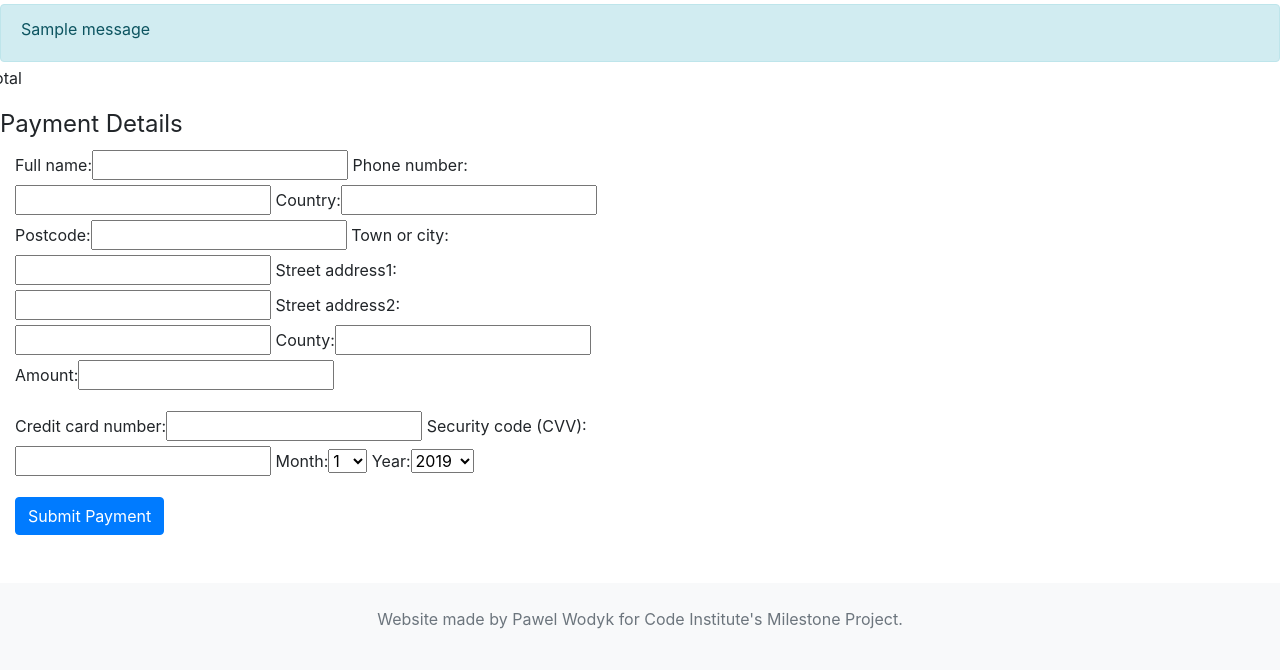
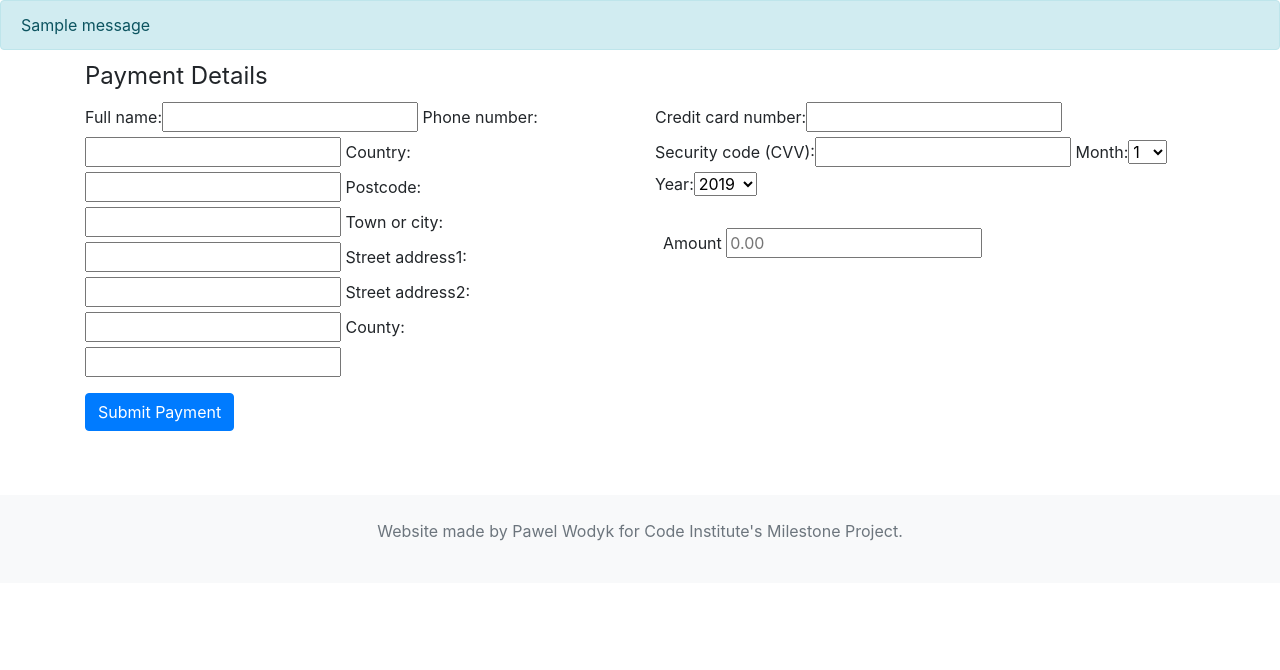
Before and after one commit to pawodyk/CI_MilestoneProject4, a Django app: page /checkout/ in a window 1280 px wide. Shown: the part 90-760 px from the top of the page. Run offline with Django 3.2, Linux system fonts and the light colour scheme; a user stored in the database is signed in; tables that the repository leaves empty hold one stand-in row (values such as "Sample post"); one stand-in notice (Sample message) is shown; some libraries are stand-ins or nearby versions.

Commit message:
complited the checkout option, added functionality to contribute to the tickets that were already created

```diff
--- a/checkout/forms.py
+++ b/checkout/forms.py
@@ -15,4 +15,4 @@
 class OrderForm(forms.ModelForm):
     class Meta:
         model = Order
-        fields = ('full_name', 'phone_number', 'country', 'postcode', 'town_or_city', 'street_address1', 'street_address2', 'county', 'amount')
+        fields = ('full_name', 'phone_number', 'country', 'postcode', 'town_or_city', 'street_address1', 'street_address2', 'county',)
--- a/checkout/templates/checkout.html
+++ b/checkout/templates/checkout.html
@@ -1,53 +1,38 @@
-{% extends "base.html" %}
-{% load static from staticfiles %}
-{% load bootstrap_tags %}
+{% extends "base.html" %} {% load static from staticfiles %} {% load bootstrap_tags %}
 
-{% block content %}
-<div class="row row-flex">
-    {% for item in cart_items %}
-
-    <div class="col-xs-10 col-xs-offset-1 col-sm-offset-0 col-sm-6 col-md-4 display panel panel-default">
-        <div class="panel-body">
-            <div class="product" style="background-image: url('{{ MEDIA_URL }}{{ item.product.image }}')"></div>
-
-            <div class="caption">
-                <h3>{{ item.product.name }}</h3>
-                <p class="product-description">{{ item.product.description }}</p>
-                <p>{{ item.quantity }}</p>
-                <p>{{ item.product.price }}</p>
-            </div>
-        </div>
-    </div>
-    {% endfor %}
-</div>
-<div class="row">
-    <p> Total</p>
-    <p><span class="glyphicon glyphicon-euro" aria-hidden="true"></span>{{ total }}</p>
-</div>
-
+<!--main block-->
+{% block content%}
 <form role="form" method="post" id="payment-form" action="{% url 'checkout' %}">
     <legend>Payment Details</legend>
     <div id="credit-card-errors" style="display:none">
-        <div class="alert-message block-message error" id="stripe-error-message"></div>
+        <div class="alert alert-danger alert-message block-message error" id="stripe-error-message" role="alert"></div>
     </div>
-
+    <div class="row">
         <div class="form-group col-md-6">
             {{ order_form|as_bootstrap }}
         </div>
 
-    <div class="form-group col-md-6">
+        <div class="col-md-6">
+            <div class="form-group">
                 {{ payment_form|as_bootstrap }}
+            </div>
+
+            <div class="form-group p-2 mt-2">
+                <label for="id_amount">Amount</label>
+                <input type="number" step="0.01" name="amount" id="id_amount" placeholder="0.00" required/>
+            </div>
         </div>
 
         {% csrf_token %}
         <div class="form-group col-md-12">
             <input class="btn btn-primary" id="submit_payment_btn" name="commit" type="submit" value="Submit Payment">
         </div>
+    </div>
 </form>
 
 {% endblock %}
 
-
+<!-- Supporting Scripts for stripe-->
 {% block custom_scripts %}
 <script type="text/javascript" src="https://js.stripe.com/v2/"></script>
 <script type="text/javascript">
--- a/checkout/views.py
+++ b/checkout/views.py
@@ -19,14 +19,18 @@
     if request.method=="POST":
         order_form = OrderForm(request.POST)
         payment_form = MakePaymentForm(request.POST)
+        amount_input =  request.POST.amount
+
+        print(request.POST, amount_input)
 
         if order_form.is_valid() and payment_form.is_valid():
             order = order_form.save(commit=False)
             order.date = timezone.now()
+            order.amount = amount_input
 
             ticket_id = request.session.get('ticket_id', None)
             ticket = get_object_or_404(Ticket, pk=ticket_id)
-            ticket.contibutions += order.amount
+            ticket.contibutions += amount_input
 
             order.ticket = ticket
 
@@ -44,7 +48,7 @@
                 messages.error(request, "Your card was declined!")
 
             if customer.paid:
-                messages.error(request, "You have successfully paid")
+                messages.success(request, "You have successfully paid")
                 request.session['ticket_id'] = {}
                 return redirect(reverse('tracker'))
             else:
--- a/issue_tracker/models.py
+++ b/issue_tracker/models.py
@@ -18,14 +18,14 @@
 
     name = models.CharField(max_length=30)
     description = models.CharField(max_length=1000)
-    upvotes = models.IntegerField(default=1)
     contibutions = models.DecimalField(default=0, max_digits=8, decimal_places=2)
     ticket_type = models.CharField(max_length=1, choices=TICKET_TYPES)
     status = models.CharField(max_length=1, default="1", choices=TICKET_STATUS)
 
     created_date = models.DateTimeField(auto_now_add=True)
-    created_by = models.ForeignKey(User)
+    created_by = models.ForeignKey(User, related_name="author")
+    upvoted_by = models.ManyToManyField(User, related_name="users")
 
 
     def __str__(self):
-        return "{0} : {1}{2}".format( self.created_date.strftime("%y/%m/%d %H:%M") , self.ticket_type, str(self.id) )
+        return "{0} : {1}".format(self.ticket_type, str(self.id) )
--- a/issue_tracker/templates/tracker.html
+++ b/issue_tracker/templates/tracker.html
@@ -6,9 +6,6 @@
 <!--Block content-->
 {% block content %}
 
-
-
-<div class="container">
 
 <h1>Issue Tracker</h1>
 
@@ -72,6 +69,5 @@
   </div>
 
 </div>
-</div>
 
 {% endblock %}
--- a/templates/base.html
+++ b/templates/base.html
@@ -53,17 +53,24 @@
     </nav>
 
     {% if messages %}
-    <div class="alert alert-info my-1" role="alert">
+    <div class="">
         {% for message in messages %}
-        <div class="mb-2">{{ message }}</div>
+            {% if message.error %}
+            <div class="alert alert-danger mb-2" role="alert">{{ message }}</div>
+            {% elif message.success %}
+            <div class="alert alert-success mb-2" role="alert">{{ message }}</div>
+            {% else %}
+            <div class="alert alert-info mb-2" role="alert">{{ message }}</div>
+            {% endif %}
         {% endfor %}
     </div>
-
     {% endif %}
 
     <!--main page content block-->
     <main>
-        {% block content %} {% endblock %}
+        <div class="container">
+            {% block content %} {% endblock %}
+        </div>
     </main>
 
     <!--Footer-->
```
Also changed, not shown: issue_tracker/views.py (+11 -1 lines), issue_tracker/migrations/0002_auto_20190625_0904.py (added), issue_tracker/migrations/0003_auto_20190625_0906.py (added). Lines whose indentation alone changed are shown as unchanged.
